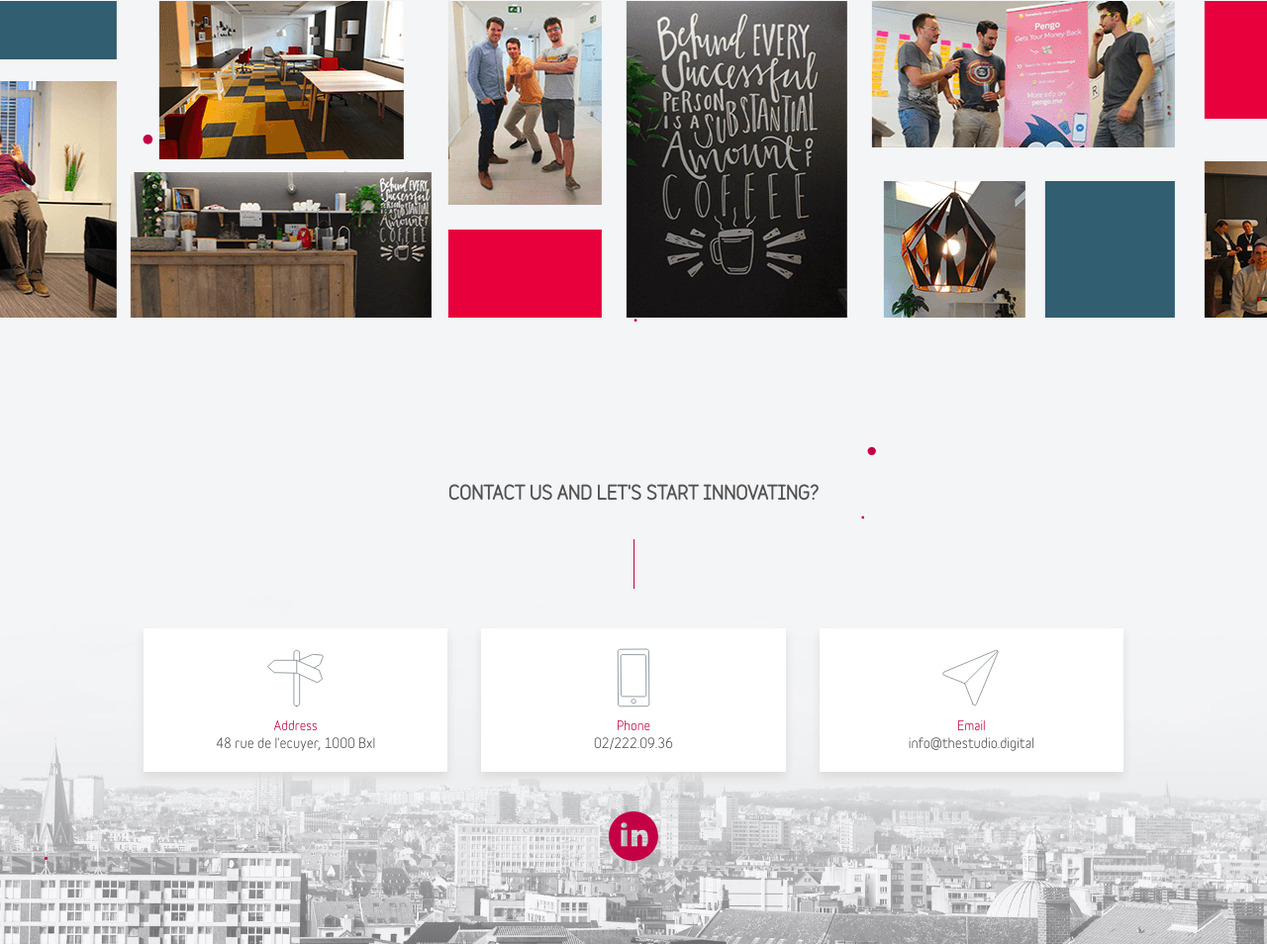
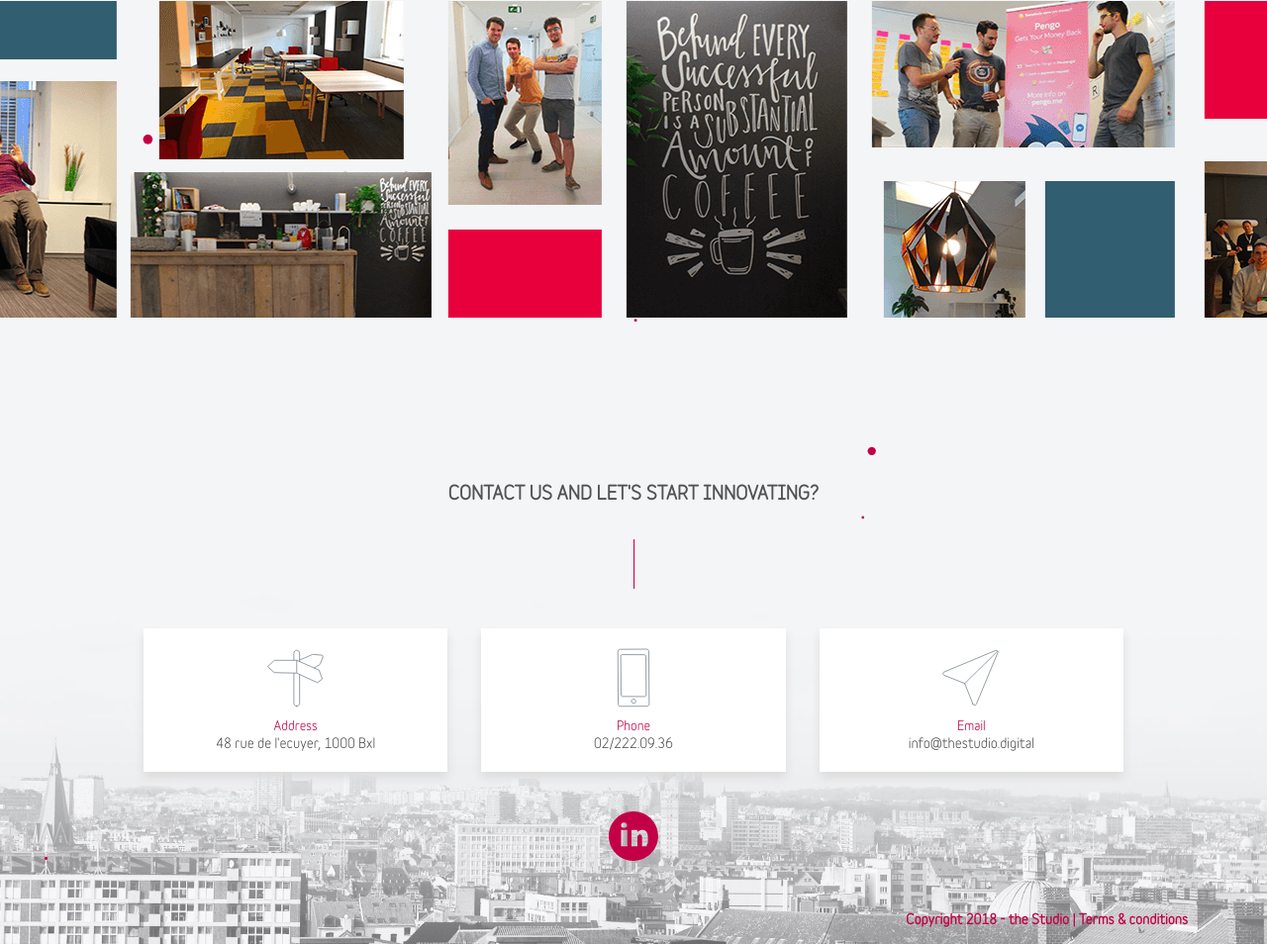
Before and after one commit to thgh/thestudio.digital, a plain HTML site: page home.html in a window 1280 px wide. Shown: the part 2338-3292 px from the top of the page at 99% size. Drawn offline with nearby package versions, Linux system fonts and the light colour scheme.

Commit message:
add copywrite + terms and conditions

```diff
--- a/home.html
+++ b/home.html
@@ -127,6 +127,22 @@
                 <a href="https://www.linkedin.com/company/the-studio-belfius/" target="_blank" class="linkedin">
                     <img src="./assets/img/linkedin_rond.svg" alt="Linkedin">
                 </a>
+
+                <div style="
+				    color: #C30045!important;
+				    padding: 1rem;
+				    position: absolute;
+				    right: 5%;
+				    bottom: 0;
+				    font-weight:  bold;
+				    font-size:  85%;
+				">
+
+				<span>Copyright 2018 - the Studio</span>
+				    <span>| </span><a :href="'./assets/img/tc_' + language + '.pdf'" target="_blank" style="
+				    color: #C30045;
+				">Terms &amp; conditions</a>
+				</div>
             </section>
         </div>
     </div>
```
Also changed, not shown: 3 other files.
